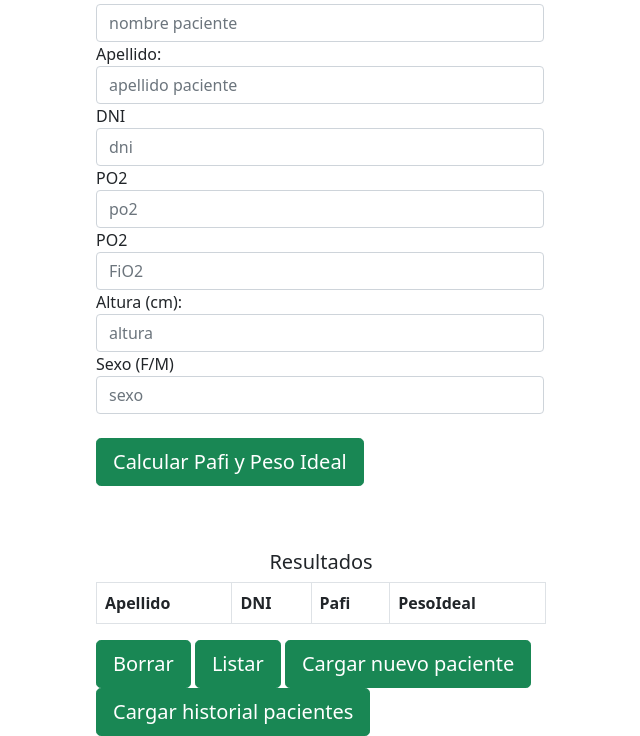
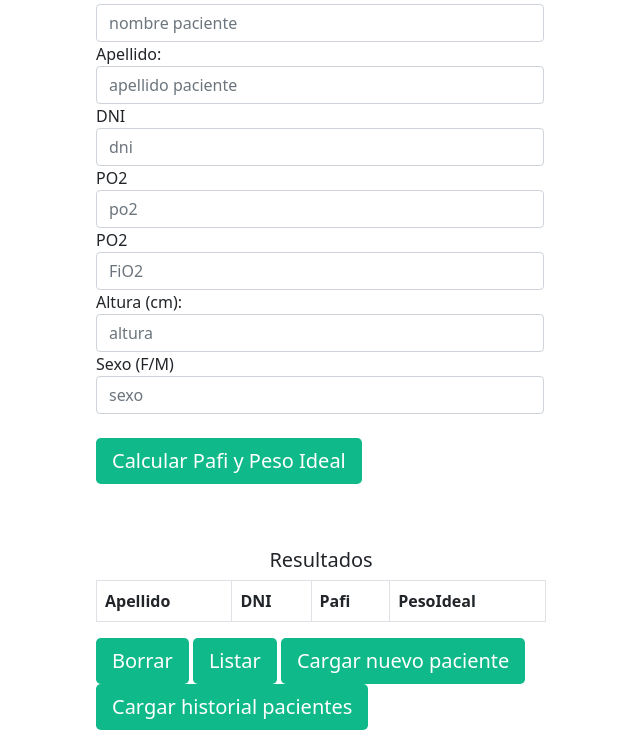
Before and after one commit to marugrabelli/Calculadora-PaFi, a plain HTML site: page index.html in a window 1280 px wide. Shown: the part 185-921 px from the top of the page, without its empty margins (288-928 px from the left). Drawn offline with nearby package versions, Linux system fonts and the light colour scheme.

Commit message:
actulalizando botones

```diff
--- a/estilo.css
+++ b/estilo.css
@@ -20,9 +20,16 @@ h5{
 
 
 }
-button{
-    margin-bottom: 40px;
+.btn-success{
+    background-color:#0FB989 !important;
+    border-color: #42A5F5 !important;
+    background-image: none !important;
+    border: 0 !important;
 }
-button :hover{
-    color: brown;
+.btn-primary:hover, .btn-primary:focus, .btn-primary:active, .btn-primary.active, .open>.dropdown-toggle.btn-primary {
+    color: #fff !important;
+    background-color:#56E2A0  !important;
+
+    border-top-style: solid !important;
+    border-color: black !important;
 }
--- a/index.html
+++ b/index.html
@@ -73,7 +73,7 @@
         </table>
     </div>
     <div id="botones">
-        <button type="submit" class="btn btn-primary btn-lg " id="btnborrar">Borrar</button>
+        <button type="submit button "  id="btnborrar">Borrar</button>
 
         <button type="submit" class="btn btn-primary btn-lg" id="btnlistar">Listar</button>
 
```
